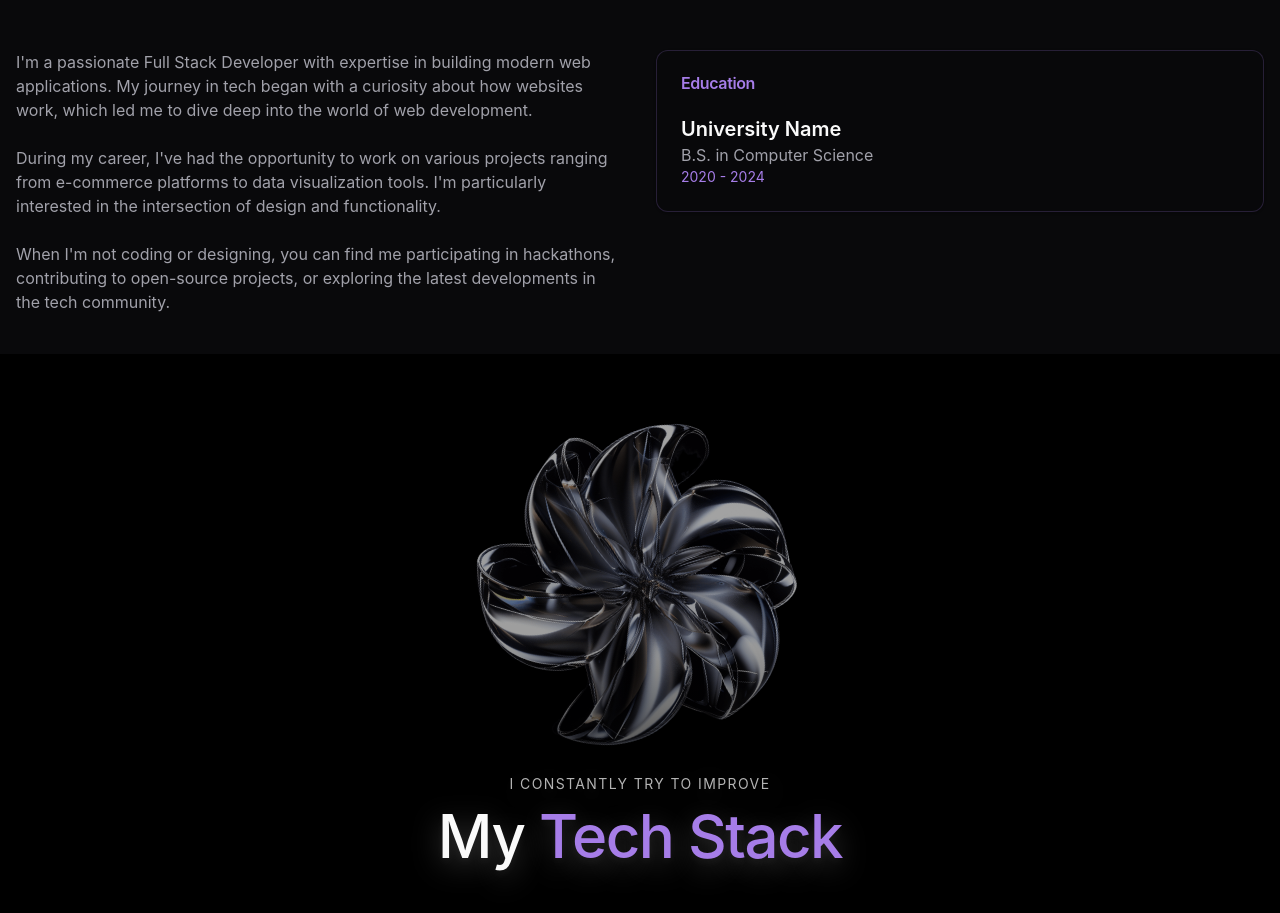
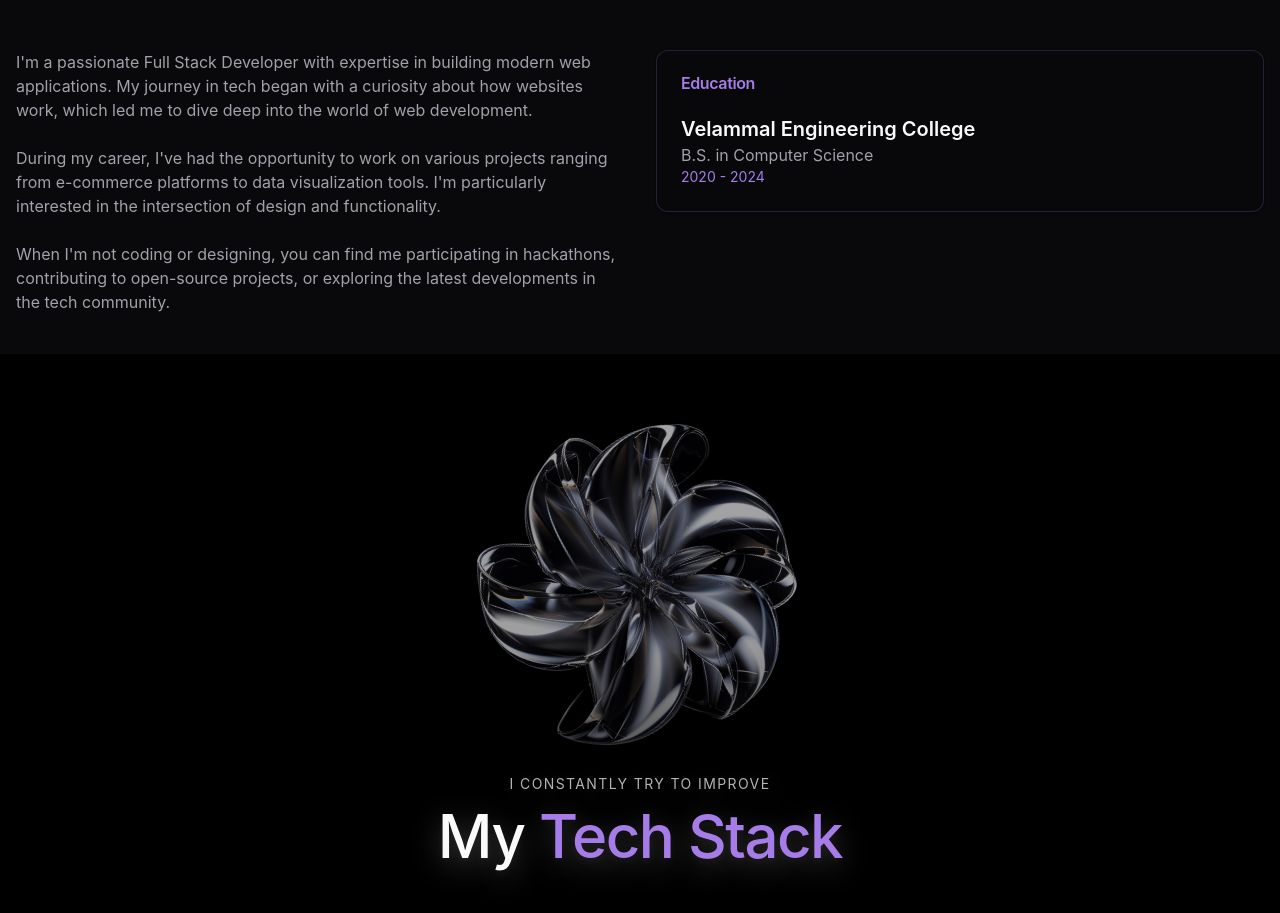
Before and after one commit to mdyasir8055/Portfolio, a React (Vite) app: page / in a window 1280 px wide. Shown: the part 794-1707 px from the top of the page. Built offline with nearby package versions, Linux system fonts and the light colour scheme.

Commit message:
Data Update

```diff
--- a/src/data/portfolio-data.ts
+++ b/src/data/portfolio-data.ts
@@ -22,7 +22,7 @@ export const aboutData = {
     "When I'm not coding or designing, you can find me participating in hackathons, contributing to open-source projects, or exploring the latest developments in the tech community."
   ],
   education: {
-    institution: "University Name",
+    institution: "Velammal Engineering College",
     degree: "B.S. in Computer Science",
     period: "2020 - 2024"
   }
```
